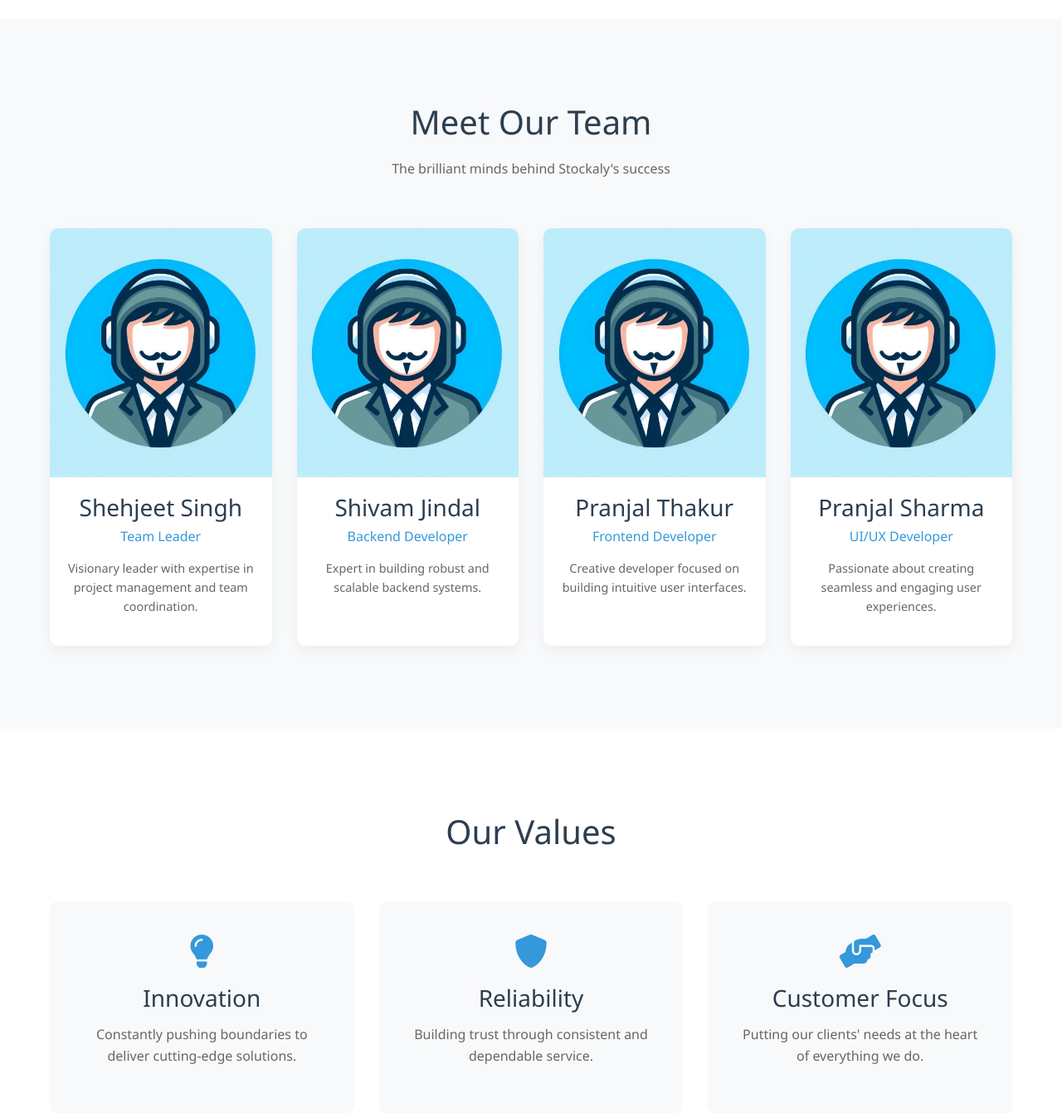
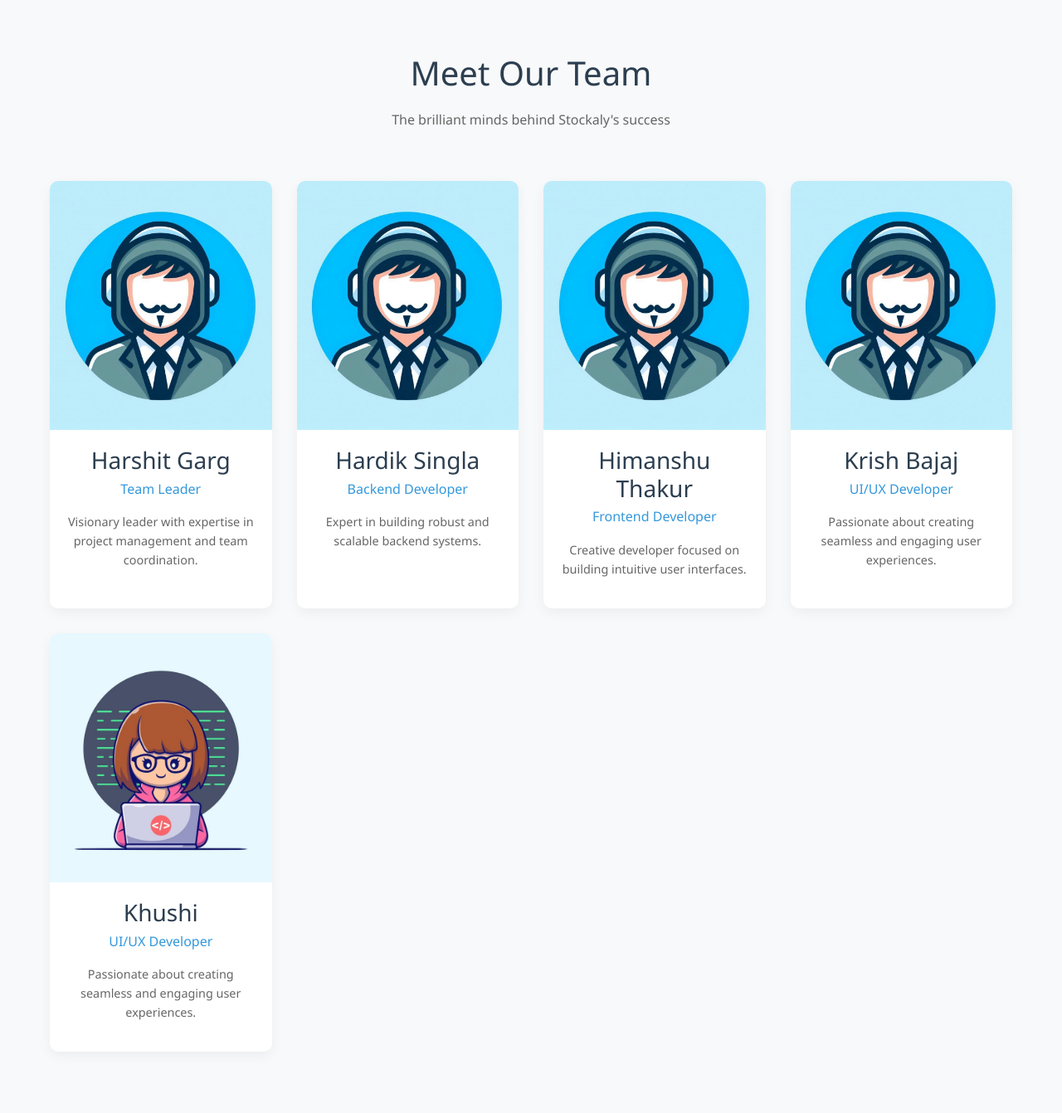
Before and after one commit to harshitgarg19764/Inventory_Manangment_System, a Flask app: page /aboutus in a window 1280 px wide. Shown: the part 1440-2781 px from the top of the page at 83% size. Run offline with Flask 3, Linux system fonts and the light colour scheme.

Commit message:
commit by harshit 3

```diff
--- a/templates/aboutus.html
+++ b/templates/aboutus.html
@@ -395,14 +395,14 @@
                 <!-- Team Member 1 -->
                 <div class="team-card" data-aos="fade-up">
                     <div class="team-image">
-                        <img src="../static/images/simple anonymous coder profile picture, similar to the previous one.jpg" alt="Shehjeet Singh">
+                        <img src="../static/images/simple anonymous coder profile picture, similar to the previous one.jpg" alt="#">
                         <div class="social-overlay">
                             <a href="#"><i class="fab fa-linkedin"></i></a>
                             <a href="#"><i class="fab fa-instagram"></i></a>
                         </div>
                     </div>
                     <div class="team-info">
-                        <h3>Shehjeet Singh</h3>
+                        <h3>Harshit Garg</h3>
                         <p class="role">Team Leader</p>
                         <p class="bio">Visionary leader with expertise in project management and team coordination.</p>
                     </div>
@@ -411,14 +411,14 @@
                 <!-- Team Member 2 -->
                 <div class="team-card" data-aos="fade-up" data-aos-delay="200">
                     <div class="team-image">
-                        <img src="../static/images/simple anonymous coder profile picture, similar to the previous one.jpg" alt="Shivam Jindal">
+                        <img src="../static/images/simple anonymous coder profile picture, similar to the previous one.jpg" alt="#">
                         <div class="social-overlay">
                             <a href="#"><i class="fab fa-linkedin"></i></a>
                             <a href="#"><i class="fab fa-instagram"></i></a>
                         </div>
                     </div>
                     <div class="team-info">
-                        <h3>Shivam Jindal</h3>
+                        <h3>Hardik Singla</h3>
                         <p class="role">Backend Developer</p>
                         <p class="bio">Expert in building robust and scalable backend systems.</p>
                     </div>
@@ -427,14 +427,14 @@
                 <!-- Team Member 3 -->
                 <div class="team-card" data-aos="fade-up" data-aos-delay="400">
                     <div class="team-image">
-                        <img src="../static/images/simple anonymous coder profile picture, similar to the previous one.jpg" alt="Pranjal Sharma">
+                        <img src="../static/images/simple anonymous coder profile picture, similar to the previous one.jpg" alt="#">
                         <div class="social-overlay">
                             <a href="#"><i class="fab fa-linkedin"></i></a>
                             <a href="#"><i class="fab fa-instagram"></i></a>
                         </div>
                     </div>
                     <div class="team-info">
-                        <h3>Pranjal Thakur</h3>
+                        <h3>Himanshu Thakur</h3>
                         <p class="role">Frontend Developer</p>
                         <p class="bio">Creative developer focused on building intuitive user interfaces.</p>
                     </div>
@@ -443,14 +443,29 @@
                 <!-- Team Member 4 -->
                 <div class="team-card" data-aos="fade-up" data-aos-delay="600">
                     <div class="team-image">
-                        <img src="../static/images/simple anonymous coder profile picture, similar to the previous one.jpg" alt="Pranjal Thakur">
+                        <img src="../static/images/simple anonymous coder profile picture, similar to the previous one.jpg" alt="#">
                         <div class="social-overlay">
                             <a href="#"><i class="fab fa-linkedin"></i></a>
                             <a href="#"><i class="fab fa-instagram"></i></a>
                         </div>
                     </div>
                     <div class="team-info">
-                        <h3>Pranjal Sharma</h3>
+                        <h3>Krish Bajaj</h3>
+                        <p class="role">UI/UX Developer</p>
+                        <p class="bio">Passionate about creating seamless and engaging user experiences.</p>
+                    </div>
+                </div>
+                <!-- Team Member 5-->
+                <div class="team-card" data-aos="fade-up" data-aos-delay="600">
+                    <div class="team-image">
+                        <img src="../static/images/cute-girl-hacker-operating-laptop-cartoon-vector-icon-illustration-people-technology-isolated-flat_138676-9487.jpg" alt="#">
+                        <div class="social-overlay">
+                            <a href="#"><i class="fab fa-linkedin"></i></a>
+                            <a href="#"><i class="fab fa-instagram"></i></a>
+                        </div>
+                    </div>
+                    <div class="team-info">
+                        <h3>Khushi</h3>
                         <p class="role">UI/UX Developer</p>
                         <p class="bio">Passionate about creating seamless and engaging user experiences.</p>
                     </div>
```
Also changed, not shown: static/css/final.css (renamed from final.css), static/images/IMG-20250216-WA0007.jpg (added), static/images/IMG-20250216-WA0010.jpg (added), static/images/IMG-20250216-WA0011.jpg (added), static/images/cute-girl-hacker-operating-laptop-cartoon-vector-icon-illustration-people-technology-isolated-flat_138676-9487.jpg (added), static/images/stockaly_logo-removebg-preview.png (added).
